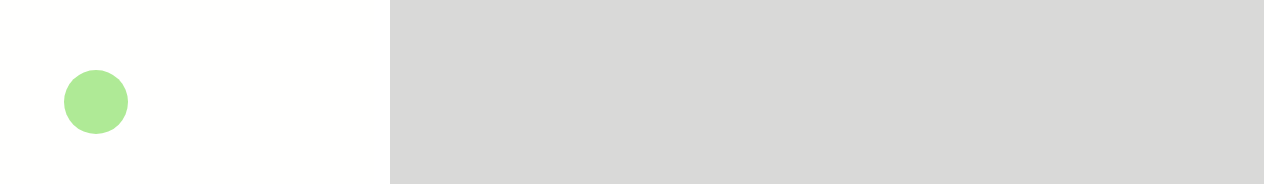
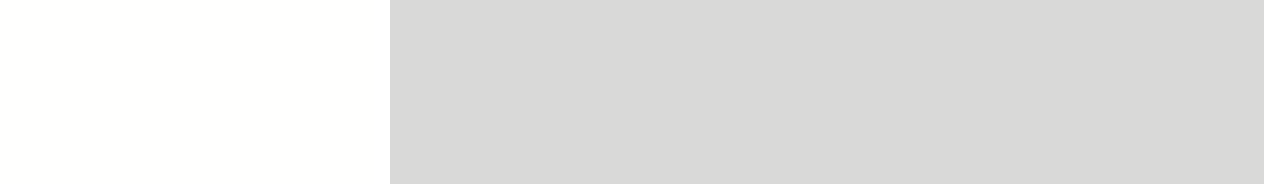
Before and after one commit to heiress1/HackTheHIll2024, a React (Vite) app: page / in a window 1280 px wide. Shown: the part 570-754 px from the top of the page. Built offline with nearby package versions, Linux system fonts and the light colour scheme.

Commit message:
Remove redundant NewTask component

```diff
--- a/src/App.jsx
+++ b/src/App.jsx
@@ -1,5 +1,4 @@
 import CalendarSection from "./components/CalendarSection";
-import NewTask from "./components/NewTask";
 import Sidebar from "./components/Sidebar";
 import "@fontsource/inter";
 
@@ -10,10 +9,9 @@ function App() {
     return (
         <>
             <div className="flex w-[100vw] h-[100vh] flex-row">
-                <Sidebar leftState={LeftState} />
+                <Sidebar leftState={LeftState} setLeftState={setLeftState} />
                 <CalendarSection />
             </div>
-            <NewTask setter={setLeftState} />
         </>
     );
 }
--- a/src/components/NewTask.jsx
+++ /dev/null
@@ -1,5 +0,0 @@
-export default function NewTask() {
-    return (
-        <button className="w-16 h-16 rounded-full absolute top-[80vh] left-16 bg-main"></button>
-    );
-}
```
